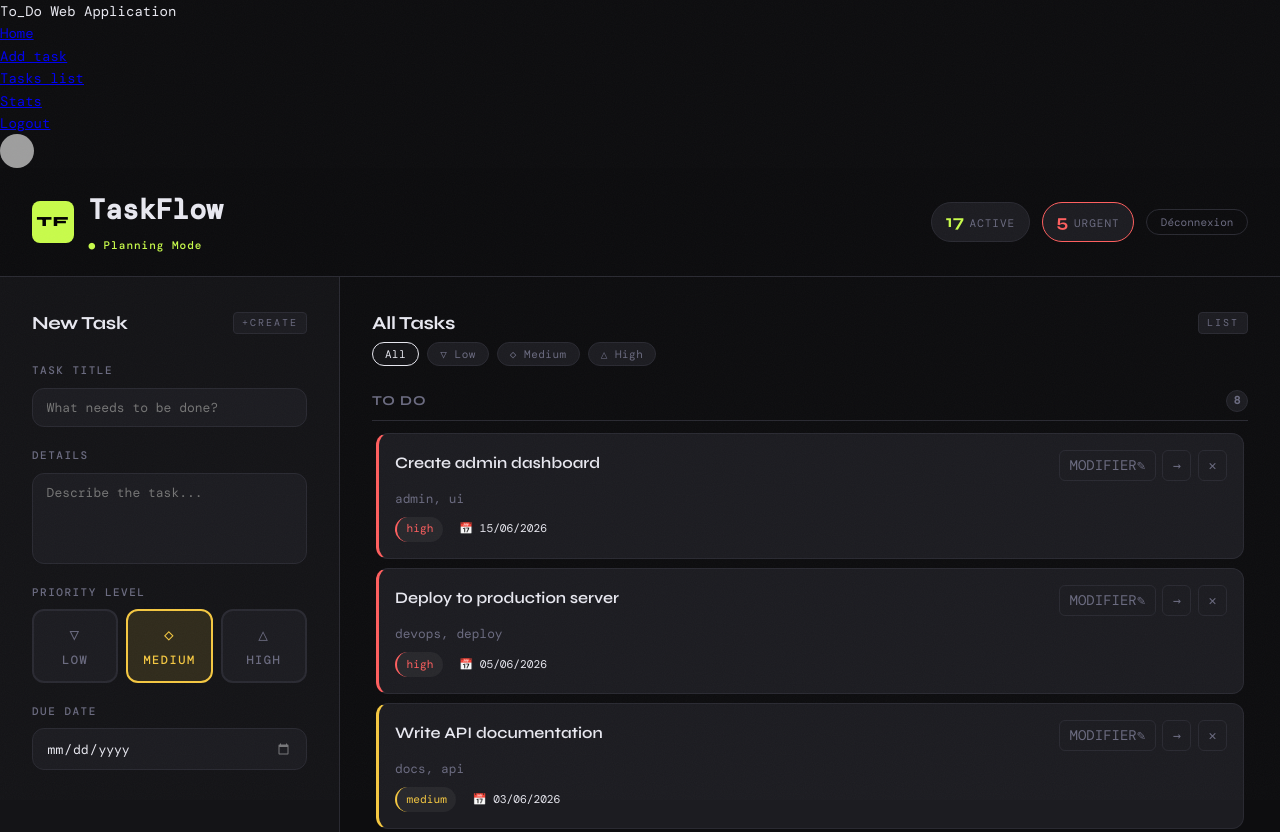
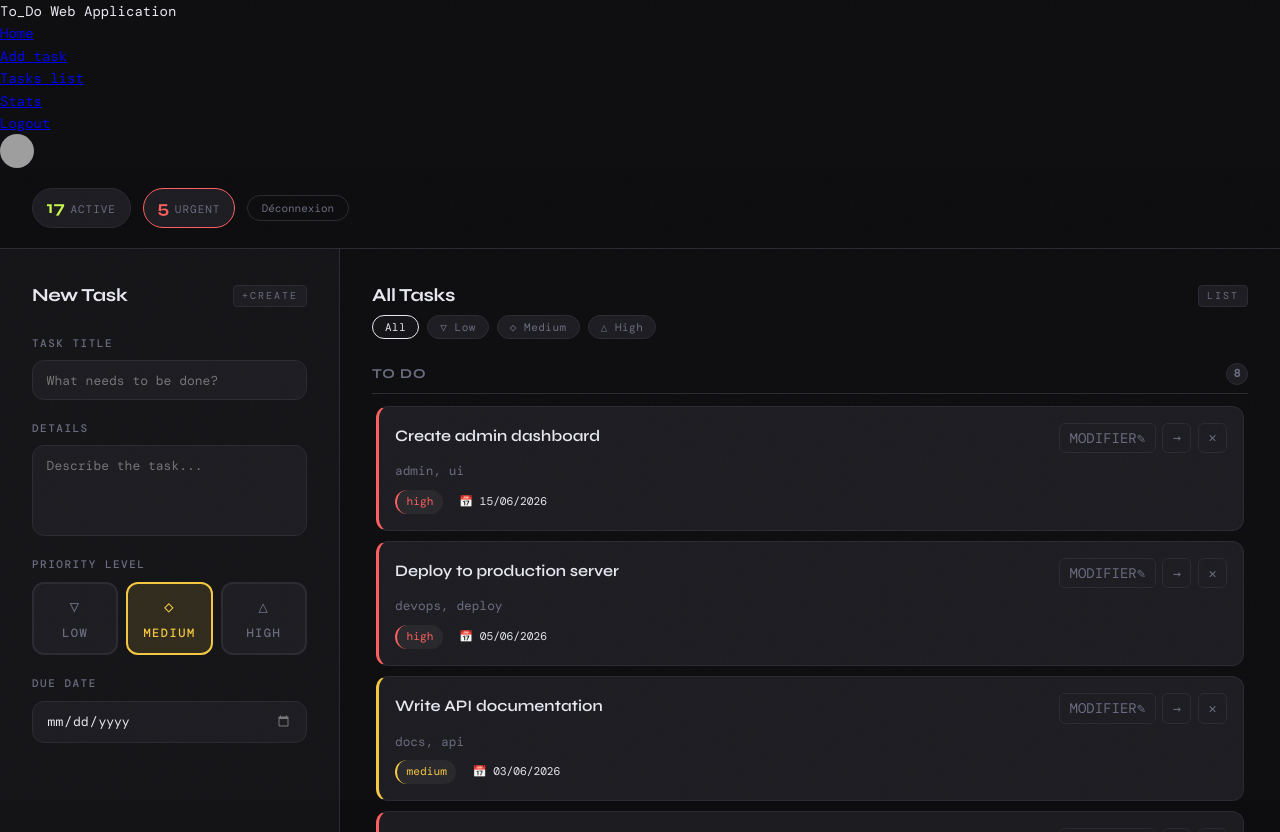
Before and after one commit to ranim3hamdi1cawfee/To-Do-Web-App, a PHP site: page /index.php in a window 1280 px wide. Shown: the top 832 px of the page. Run offline with PHP 8.4, Linux system fonts and the light colour scheme; a user stored in the database is signed in; data comes from the database, SQL or seed files in the repository; some web fonts are replaced; grey boxes are pictures that could not be loaded.

Commit message:
Fix header

```diff
--- a/PHP/add-task/index.php
+++ b/PHP/add-task/index.php
@@ -4,7 +4,7 @@
 <head>
     <meta charset="UTF-8">
     <meta name="viewport" content="width=device-width, initial-scale=1.0">
-    <title>TaskFlow — Planning Mode</title>
+    <title>Planning Mode</title>
     <link rel="preconnect" href="https://fonts.googleapis.com">
     <link rel="preconnect" href="https://fonts.gstatic.com" crossorigin>
     <link href="https://fonts.googleapis.com/css2?family=Syne:wght@400;600;700;800&family=DM+Mono:wght@300;400;500&display=swap" rel="stylesheet">
@@ -113,13 +113,6 @@
     <?php require_once("../welcome/navbar.php"); ?>
     <div class="noise"></div>
     <header>
-        <div class="header-left">
-            <div class="logo-mark">TF</div>
-            <div>
-                <h1>TaskFlow</h1>
-                <span class="mode-badge">● Planning Mode</span>
-            </div>
-        </div>
         <div class="header-right">
             <div class="stat-pill">
                 <span class="stat-num" id="active-count">0</span>
```
